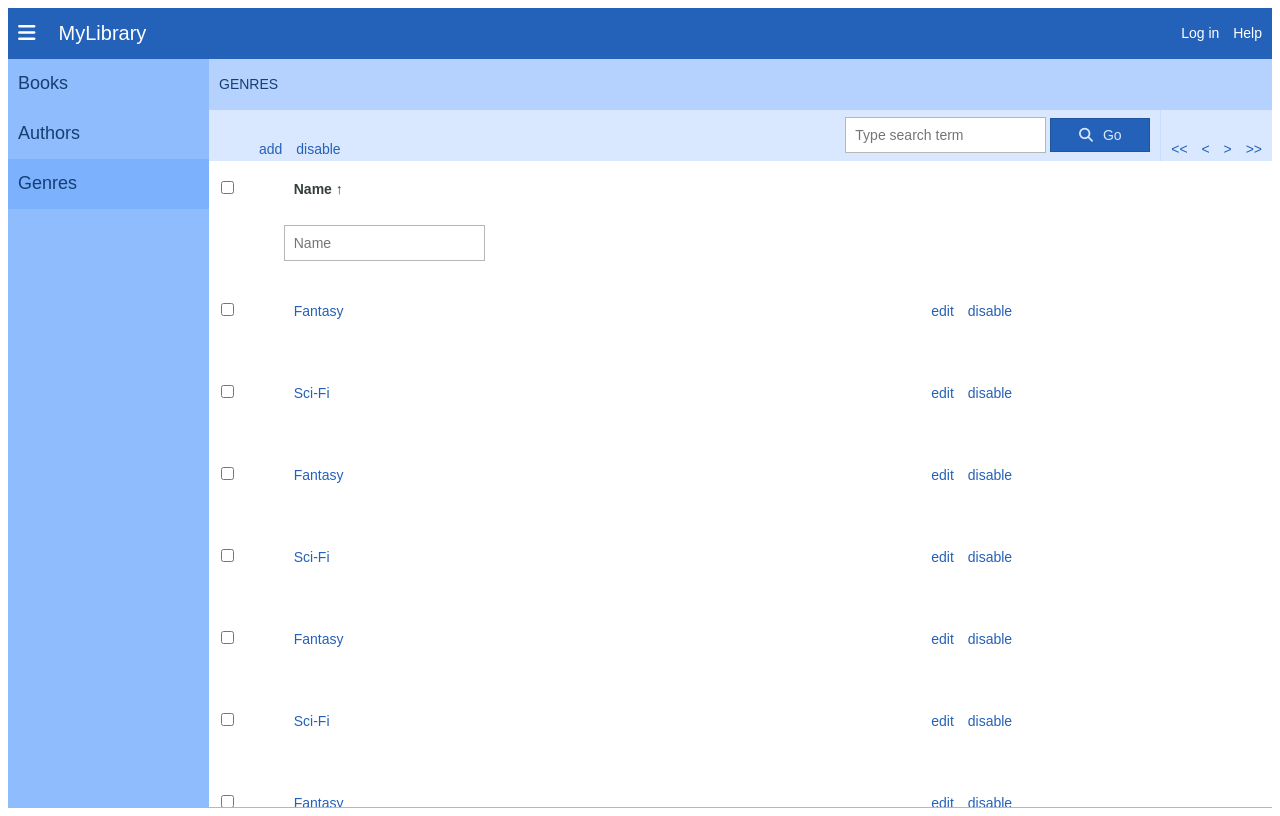
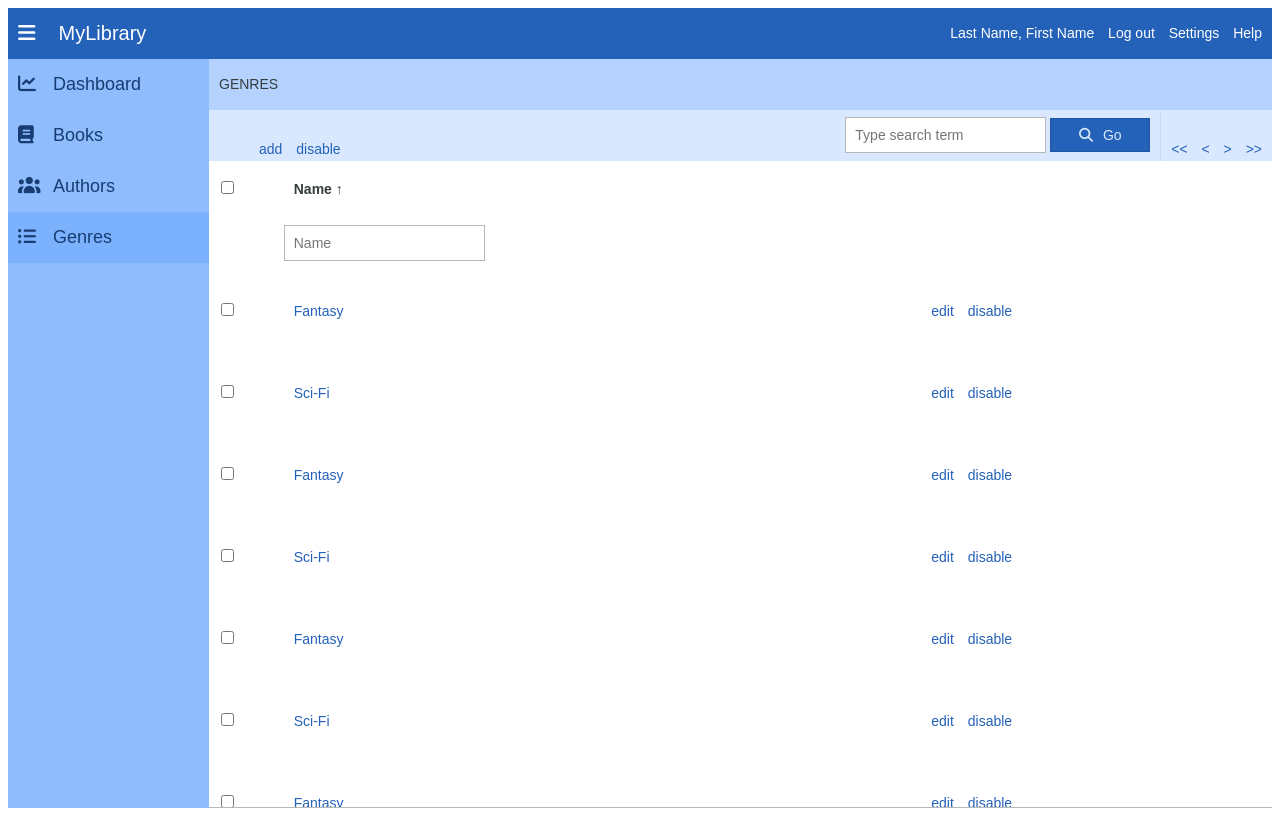
Before and after one commit to dennisshevtsov/my-library-mockup, a website: page genres.html in a window 1280 px wide. Drawn offline with nearby package versions, Linux system fonts and the light colour scheme; files that its build step writes are made by us from their sources.

Commit message:
nav list; breadcrumbs

```diff
--- a/genres.html
+++ b/genres.html
@@ -14,14 +14,17 @@
       <span>MyLibrary</span>
     </a>
     <nav class="page__menu menu">
-      <a class="menu__item" href="#"><span>Log in</span></a>
+      <a class="menu__item" href="#"><span>Last Name, First Name</span></a>
+      <a class="menu__item" href="#"><span>Log out</span></a>
+      <a class="menu__item" href="#"><span>Settings</span></a>
       <a class="menu__item" href="#"><span>Help</span></a>
     </nav>
   </header>
   <nav class="page__nav-bar nav-list">
-    <a class="nav-list__item" href="index.html"><span>Books</span></a>
-    <a class="nav-list__item" href="authors.html"><span>Authors</span></a>
-    <a class="nav-list__item nav-list__item_selected" href="genres.html"><span>Genres</span></a>
+    <a class="nav-list__item nav-list__item_dashboard" href="index.html"><span>Dashboard</span></a>
+    <a class="nav-list__item nav-list__item_books" href="index.html"><span>Books</span></a>
+    <a class="nav-list__item nav-list__item_authors" href="authors.html"><span>Authors</span></a>
+    <span class="nav-list__item nav-list__item_selected nav-list__item_genres">Genres</span>
   </nav>
   <nav class="page__breadcrumb-bar breadcrumb-list">
     <a class="breadcrumb-list__item" href="index.html"><span>Genres</span></a>
--- a/sass/breadcrumb-list.scss
+++ b/sass/breadcrumb-list.scss
@@ -28,8 +28,10 @@
     }
 
     &:last-child {
+      @extend %text;
+
       padding: 0px !important;
-      color: $c16;
+      //color: $c16;
       cursor: text;
 
       &:hover, & > span {
--- a/sass/nav-list.scss
+++ b/sass/nav-list.scss
@@ -23,7 +23,7 @@ $hoverColor: $c1-3;
       border-color: $selectedColor;
     }
 
-    &:hover {
+    @at-root a#{&}:hover {
       background: $hoverColor;
       border-color: $hoverColor;
     }
```
Also changed, not shown: authors.html (+7 -4 lines), form.html (+8 -7 lines), index.html (+1 -1 lines).
